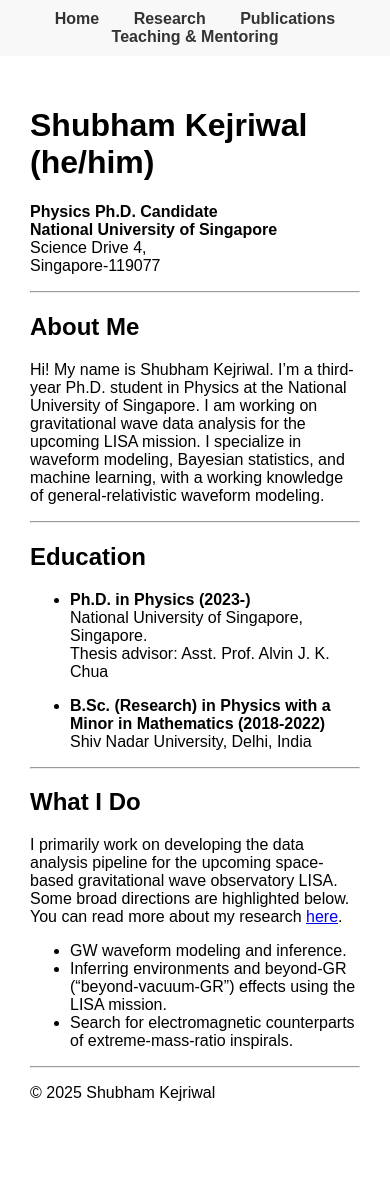
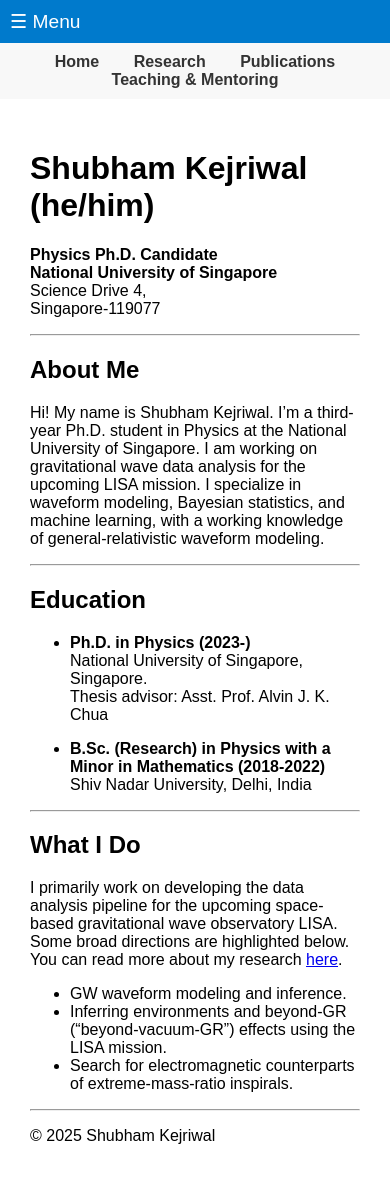
Before and after one commit to perturber/shubham, a Jekyll site: the page built from index.md, in a window 390 px wide. Built offline with Jekyll 4.4.1, drawn with Linux system fonts in a browser that asks for light colours; before the commit the page ends 1148 px from its top, so only the background shows below that.

Commit message:
Add files via upload

```diff
--- a/_layouts/default.html
+++ b/_layouts/default.html
@@ -16,13 +16,13 @@
       flex-direction: row;
     }
 
-    /* Sidebar base styling */
+    /* Sidebar */
     .sidebar {
       background-color: #f0f0f0;
       padding: 20px;
       box-shadow: 2px 0 5px rgba(0,0,0,0.1);
       text-align: center;
-      transition: width 0.3s ease;
+      transition: all 0.3s ease;
     }
 
     .sidebar-large {
@@ -74,7 +74,6 @@
       color: #007acc;
     }
 
-    /* Content + nav bar */
     .content-wrapper {
       flex-grow: 1;
       display: flex;
@@ -102,7 +101,22 @@
       padding: 30px;
     }
 
-    /* Responsive layout */
+    /* Toggle button */
+    #mobile-toggle {
+      display: none;
+      background: #007acc;
+      color: #fff;
+      border: none;
+      width: 100%;
+      padding: 10px;
+      font-size: 1.2em;
+      text-align: left;
+      cursor: pointer;
+      z-index: 9999;
+      position: relative;
+    }
+
+    /* Responsive styles */
     @media (max-width: 768px) {
       body {
         flex-direction: column;
@@ -112,6 +126,10 @@
         display: none;
         width: 100% !important;
         box-shadow: none;
+      }
+
+      .sidebar.show {
+        display: block;
       }
 
       .sidebar img {
@@ -125,23 +143,7 @@
 
       #mobile-toggle {
         display: block;
-        background: #007acc;
-        color: #fff;
-        border: none;
-        width: 100%;
-        padding: 10px;
-        font-size: 1.2em;
-        text-align: left;
       }
-
-      .sidebar.show {
-        display: block;
-      }
-    }
-
-    /* Hide toggle button on desktop */
-    #mobile-toggle {
-      display: none;
     }
   </style>
 </head>
@@ -158,18 +160,10 @@
 Science Drive 4, <br> Singapore-119077 </p>
 
     <div class="icon-links">
-      <a href="https://github.com/perturber" target="_blank" title="GitHub">
-        <i class="fab fa-github"></i>
-      </a>
-      <a href="https://orcid.org/0009-0004-5838-1886" target="_blank" title="ORCID">
-        <i class="fab fa-orcid"></i>
-      </a>
-      <a href="mailto:shubhamkejriwal@u.nus.edu" title="Email">
-        <i class="fas fa-envelope"></i>
-      </a>
-      <a href="https://www.linkedin.com/in/shubham-kejriwal-919976192/" target="_blank" title="LinkedIn">
-        <i class="fab fa-linkedin"></i>
-      </a>
+      <a href="https://github.com/perturber" target="_blank" title="GitHub"><i class="fab fa-github"></i></a>
+      <a href="https://orcid.org/0009-0004-5838-1886" target="_blank" title="ORCID"><i class="fab fa-orcid"></i></a>
+      <a href="mailto:shubhamkejriwal@u.nus.edu" title="Email"><i class="fas fa-envelope"></i></a>
+      <a href="https://www.linkedin.com/in/shubham-kejriwal-919976192/" target="_blank" title="LinkedIn"><i class="fab fa-linkedin"></i></a>
     </div>
   </div>
 
@@ -187,6 +181,7 @@ Science Drive 4, <br> Singapore-119077 </p>
     </main>
   </div>
 
+  <!-- JS to toggle sidebar -->
   <script>
     document.addEventListener("DOMContentLoaded", function () {
       const toggleButton = document.getElementById("mobile-toggle");
```
